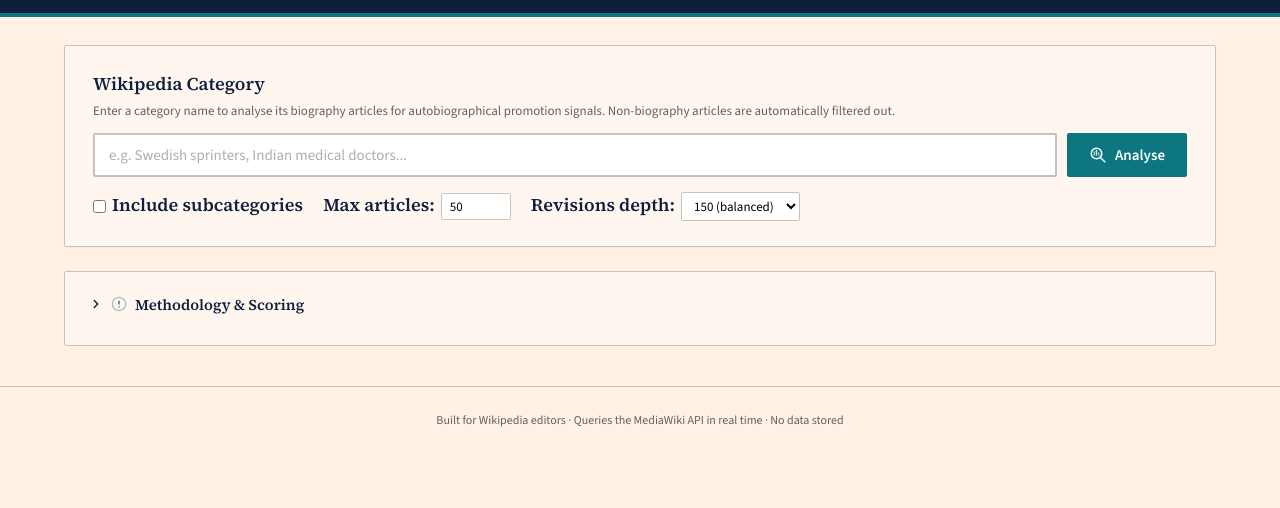
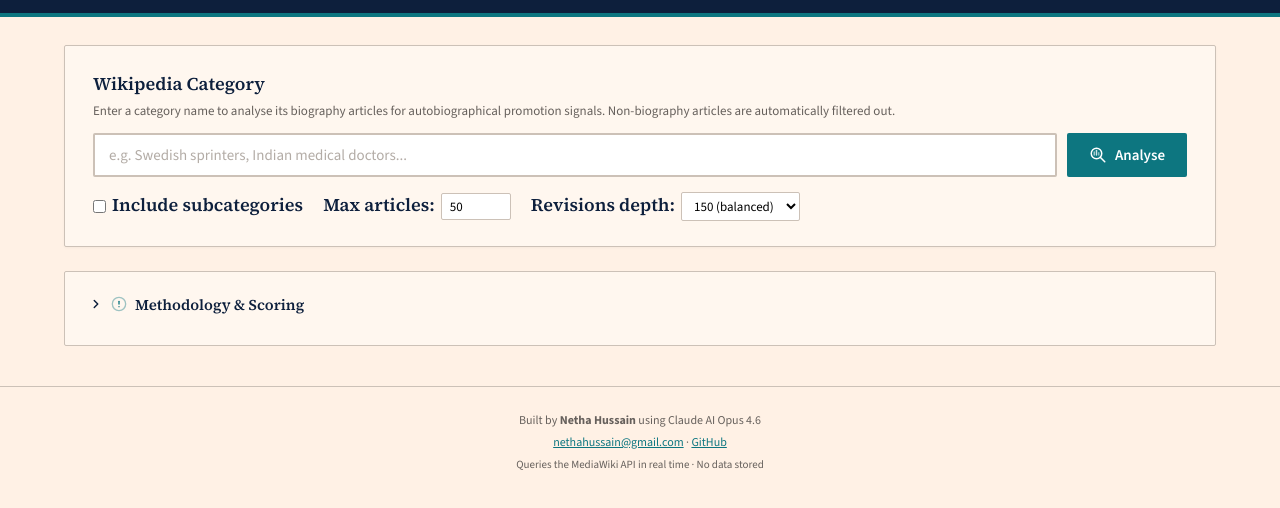
Before and after one commit to nethahussain/wikipedia-promo-detector, a plain HTML site: page index.html in a window 1280 px wide. Shown: the part 94-602 px from the top of the page. Drawn offline with nearby package versions, Linux system fonts and the light colour scheme.

Commit message:
Add author attribution footer

```diff
--- a/index.html
+++ b/index.html
@@ -619,7 +619,9 @@
 </div>
 
 <footer class="footer">
-  Built for Wikipedia editors · Queries the MediaWiki API in real time · No data stored
+  <div>Built by <strong>Netha Hussain</strong> using Claude AI Opus 4.6</div>
+  <div style="margin-top:4px"><a href="mailto:nethahussain@gmail.com" style="color:var(--teal)">nethahussain@gmail.com</a> · <a href="https://github.com/nethahussain/wikipedia-promo-detector" target="_blank" style="color:var(--teal)">GitHub</a></div>
+  <div style="margin-top:6px;font-size:11px">Queries the MediaWiki API in real time · No data stored</div>
 </footer>
 
 <script>
```
